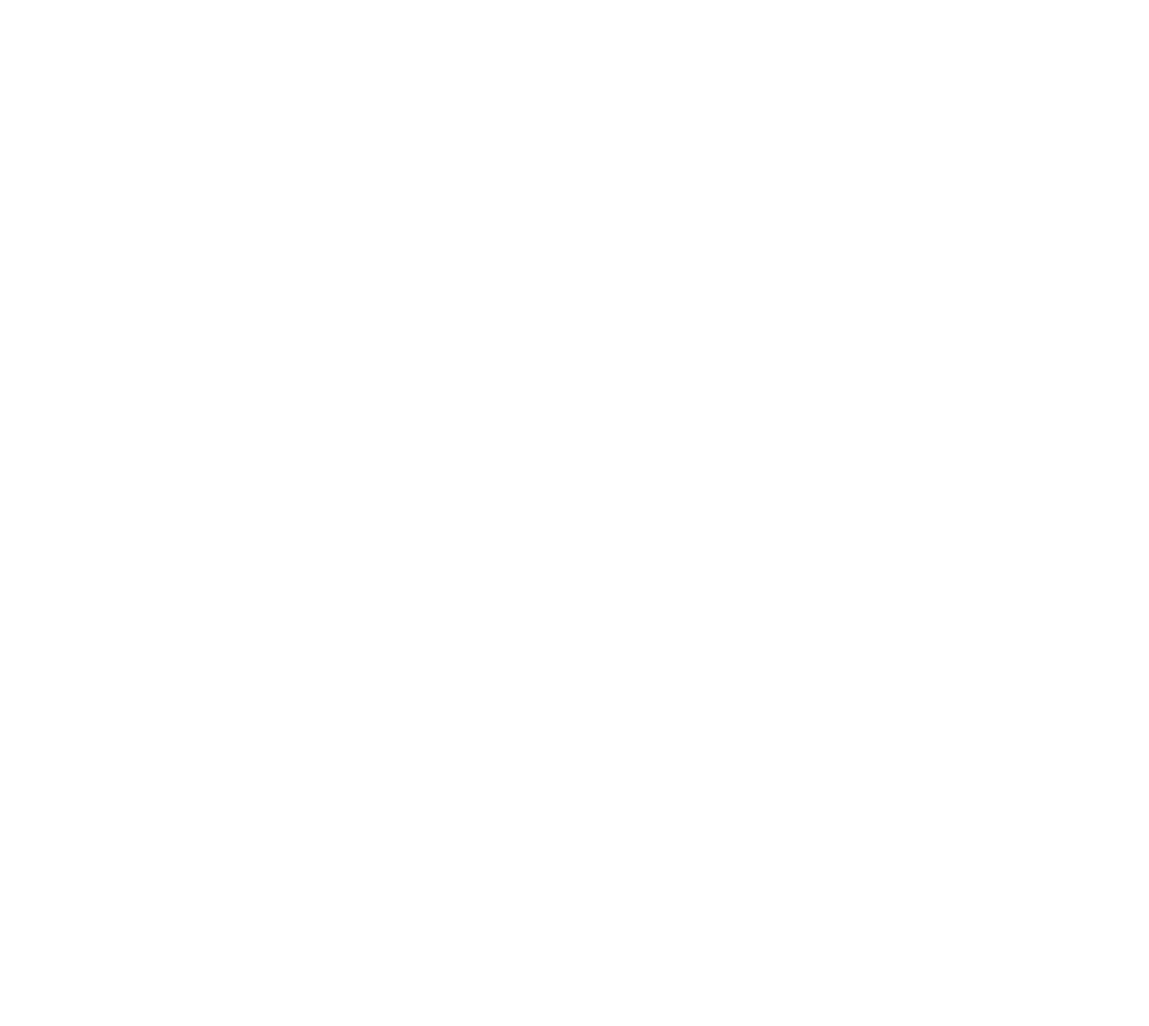
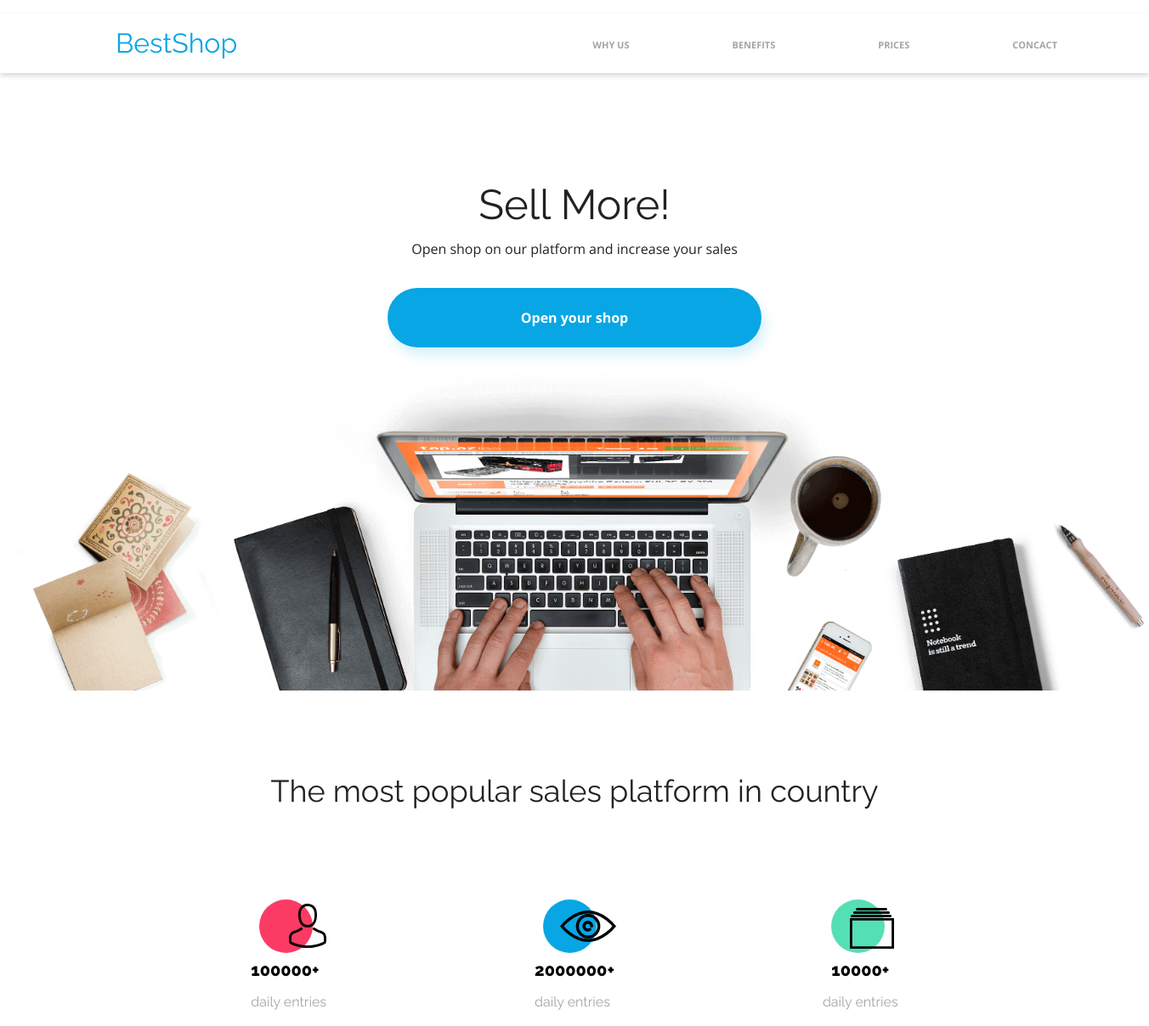
Before and after one commit to ogi009/warszatatHTMLCSS, a plain HTML site: page index.html in a window 1280 px wide. Shown: the whole page at 85% size, 1352 px wide, since content can reach past the window. Before the commit the page ends 800 px from the top, so only its background shows below. Drawn offline with nearby package versions, Linux system fonts and the light colour scheme.

Commit message:
warszat dodanie działu statystyki

```diff
--- a/css/style.css
+++ b/css/style.css
@@ -1,5 +1,4 @@
 :root {
-    --base-font-family: font-family: 'Open Sans', sans-serif, 'Raleway', sans-serif;
     --color-primary: #08A6E4;
     --color-primary-shadow: rgba(7, 172, 230, .16);
     --color-redish: #FB3B64;
@@ -9,6 +8,179 @@
     --color-light-grey: #F7F7F7;
     --color-white: #FFFFFF;
 }
-html {
-    box-sizing: border-box;
+header {
+    width: 100vw;
+    display: flex;
+    justify-content: center;
 }
+.container {
+    margin: 0 auto;
+    width: 1352px;
+}
+.container__menu {
+    margin: 0 auto;
+    margin-top: 16px;
+    height: 70px;
+    display: flex;
+    justify-content: space-between;
+    box-shadow: 0 3px 6px #00000029;
+    opacity: 1;
+}
+.main__name {
+    align-self: center;
+    margin-left: 136px;
+}
+.menu__list{
+    display: flex;
+    align-items: center;
+    justify-content: center;
+}
+.menu__list li {
+    padding-top: 28px;
+}
+.menu__list li a {
+    font-family: 'Open Sans';
+    font-weight: bold;
+    font-size: 11px;
+    color: #A5A5A5;
+    text-align: center;
+    text-decoration: none;
+    margin-right: 95px;
+    padding: 13px;
+    padding-bottom: 25px;
+    text-transform: uppercase;
+}
+.menu__list li:hover {
+
+}
+.menu__list li a:hover {
+    color: black;
+    border-bottom: 4px solid #08A6E4;
+}
+
+.main__name {
+    font-family: 'Raleway', sans-serif;
+    font-size: 32px;
+    color: var(--color-primary);
+}
+.section__open {
+    display: flex;
+
+
+}
+.container__open__first {
+    display: flex;
+    align-items: center;
+    flex-direction: column;
+}
+.section__open__background {
+    width: 1352px;
+}
+.section__open__title {
+    font-family: 'Raleway', sans-serif;
+    font-size: 49px;
+    margin-top: 130px;
+}
+.section__open__text {
+    font-family: "Open Sans";
+    font-size: 16px;
+    margin-top: 20px;
+}
+.section__open__link {
+    font-family: "Open Sans";
+    font-weight: bold;
+    font-size: 16px;
+    color: #FFFFFF;
+    text-decoration: none;
+    background-color: #08A6E4;
+    padding: 27px 157px;
+    border-radius: 40px;
+    box-shadow: 5px 10px 14px #07ACE629;
+    margin-top: 38px;
+}
+.section__statistic__title {
+    text-align: center;
+    font-family: 'Raleway', sans-serif;
+    font-size: 36px;
+    margin: 100px;
+}
+.section__statistic__box {
+    display: flex;
+    justify-content: center;
+}
+.box1 {
+    margin-right: 245px;
+    position: relative;
+}
+.box2 {
+    margin-right: 245px;
+    position: relative;
+}
+.box3 {
+    position: relative;
+}
+.logo {
+    margin-bottom: 20px;
+}
+.logo1 {
+   position: absolute;
+    left: 30px;
+    padding: 15px;
+}
+.logo2 {
+    position: absolute;
+    left: 30px;
+    top: 3px;
+    margin-bottom:20px;
+    padding-top: 20px;
+}
+.logo3 {
+    position: absolute;
+    left: 32px;
+    padding-top: 20px;
+}
+.box1::before {
+    content: "";
+    height: 63px;
+    width: 63px;
+    margin: 10px;
+    display: inline-block;
+    float: left;
+    background-color: #FB3B64;
+    border-radius: 50%;
+}
+
+.box__text {
+    font-family: 'Raleway';
+    font-weight: 900;
+    font-size: 20px;
+    color: #000000;
+}
+.box__text__second {
+    font-family: 'Raleway', sans-serif;
+    font-size: 16px;
+    color: #A5A5A5
+}
+.box2::before {
+    content: "";
+    height: 63px;
+    width: 63px;
+    margin: 10px;
+    display: inline-block;
+    float: left;
+    background-color: #08A6E4;
+    border-radius: 50%;
+}
+.box3::before {
+    content: "";
+    height: 63px;
+    width: 63px;
+    margin: 10px;
+    display: inline-block;
+    float: left;
+    background-color: #55DFB4;
+    border-radius: 50%;
+}
+.box__text3 {
+    text-align: center;
+}
--- a/index.html
+++ b/index.html
@@ -6,9 +6,51 @@
     <link rel="stylesheet" href="css/reset.css">
     <link href="https://fonts.googleapis.com/css2?family=Raleway:wght@300;400;700;800&display=swap" rel="stylesheet">
     <link href="https://fonts.googleapis.com/css2?family=Open+Sans:wght@300;400;700&family=Raleway:wght@300;400;700;800&display=swap" rel="stylesheet">
-    <title>Shop</title>
+    <title>BestShop</title>
 </head>
 <body>
+<header class="header__menu">
+    <nav class="container container__menu">
+        <p class="main__name">BestShop</p>
+        <div class="menu1">
+            <ul class="menu__list">
+                <li class="why__us"><a href="#">Why Us</a></li>
+                <li class="benefits"><a href="#">Benefits</a></li>
+                <li class="prices"><a href="#">Prices</a></li>
+                <li class="contact"><a href="#">Concact</a></li>
+            </ul>
+        </div>
+    </nav>
+</header>
+<section class="section__open">
+    <div class="container container__open__first">
+        <h1 class="section__open__title">Sell More!</h1>
+        <p class="section__open__text">Open shop on our platform and increase your sales</p>
+        <a href="#" class="section__open__link">Open your shop</a>
+        <img class="section__open__background" src="assets/Background.png">
+
+    </div>
+</section>
+<section class="container section__statistic">
+    <h2 class="section__statistic__title">The most popular sales platform in country</h2>
+    <div class="section__statistic__box">
+        <div class="box1">
+            <img class="logo logo1" src="assets/Person.svg">
+            <p class="logo box__text box__text1">100000+</p>
+            <p class="logo box__text__second">daily entries</p>
+        </div>
+        <div class="box2">
+            <img class="logo logo2" src="assets/Eye.svg">
+            <p class="logo  box__text box__text2">2000000+</p>
+            <p class="logo  box__text__second">daily entries</p>
+        </div>
+        <div class="box3">
+            <img class="logo  logo3" src="assets/Catalog.svg">
+            <p class="logo box__text box__text3">10000+</p>
+            <p class="logo box__text__second">daily entries</p>
+        </div>
+    </div>
+</section>
 
 </body>
 </html>
```
